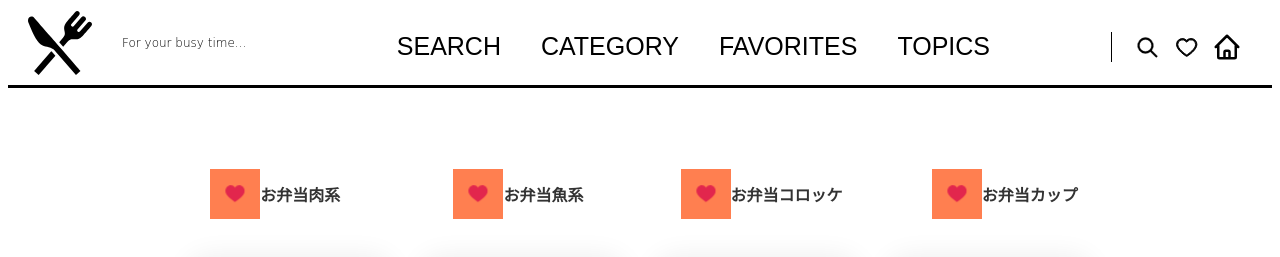
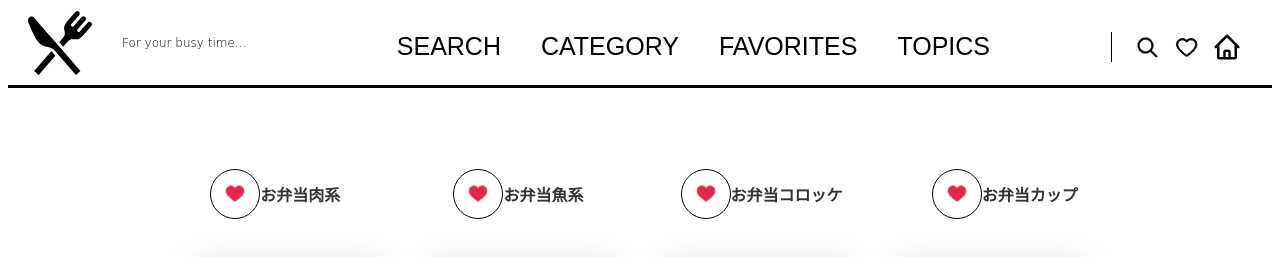
Before and after one commit to AS222-yuuhei3141/-, a Flask app: template templates/practice.html in a window 1280 px wide. Shown: the top 257 px of the page. Run offline with Flask 2, Linux system fonts and the light colour scheme; the template is opened without the code that fills it, so the values that code supplies are empty; some libraries are stand-ins or nearby versions.

Commit message:
Tue, Sep 13, 2022, 5:39 PM +00:00

```diff
--- a/static/ajax.css
+++ b/static/ajax.css
@@ -292,5 +292,7 @@ button:hover::before {
 /* ハートのイイねについてのcss */
 
 svg {
-    background-color: coral;
+    /* background-color: coral; */
+    border-radius: 100px;
+    border: 1px solid black;
 }
```
